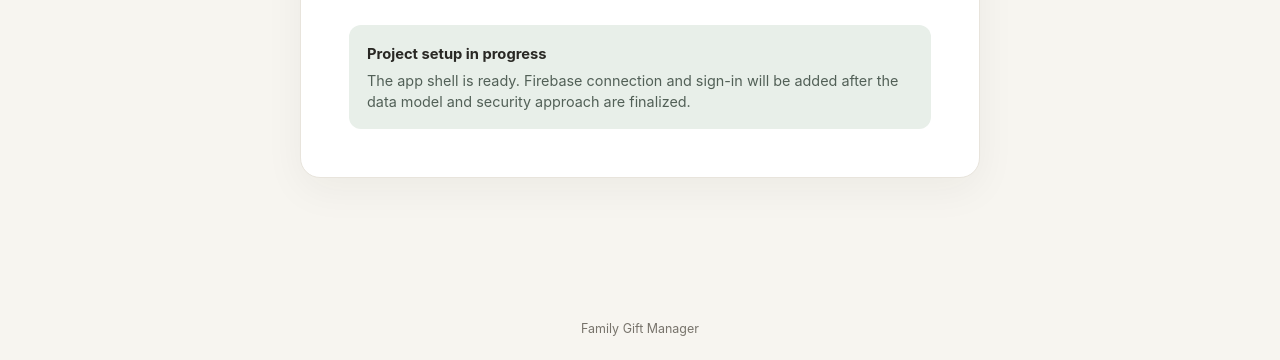
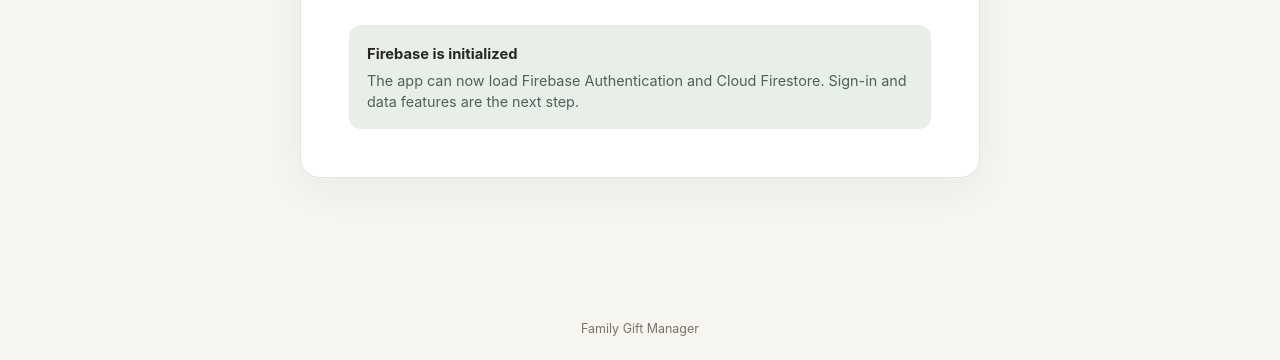
Before and after one commit to azieli02/family-gift-manager, a plain HTML site: page index.html in a window 1280 px wide. Shown: the part 440-800 px from the top of the page. Drawn offline with Linux system fonts and the light colour scheme.

Commit message:
Update app shell for Firebase initialization

```diff
--- a/index.html
+++ b/index.html
@@ -17,7 +17,7 @@
         <span>Family Gift Manager</span>
       </a>
       <div class="header-actions">
-        <span class="connection-status" id="connection-status">Not connected</span>
+        <span class="connection-status" id="connection-status">Loading Firebase…</span>
       </div>
     </header>
 
@@ -27,8 +27,8 @@
         <h1>Gift planning, all in one place.</h1>
         <p class="welcome-copy">Keep your family's gift plans organized and share each child's wishlist with the people shopping for them.</p>
         <div class="setup-note">
-          <strong>Project setup in progress</strong>
-          <p>The app shell is ready. Firebase connection and sign-in will be added after the data model and security approach are finalized.</p>
+          <strong>Firebase is initialized</strong>
+          <p>The app can now load Firebase Authentication and Cloud Firestore. Sign-in and data features are the next step.</p>
         </div>
       </section>
     </main>
```
